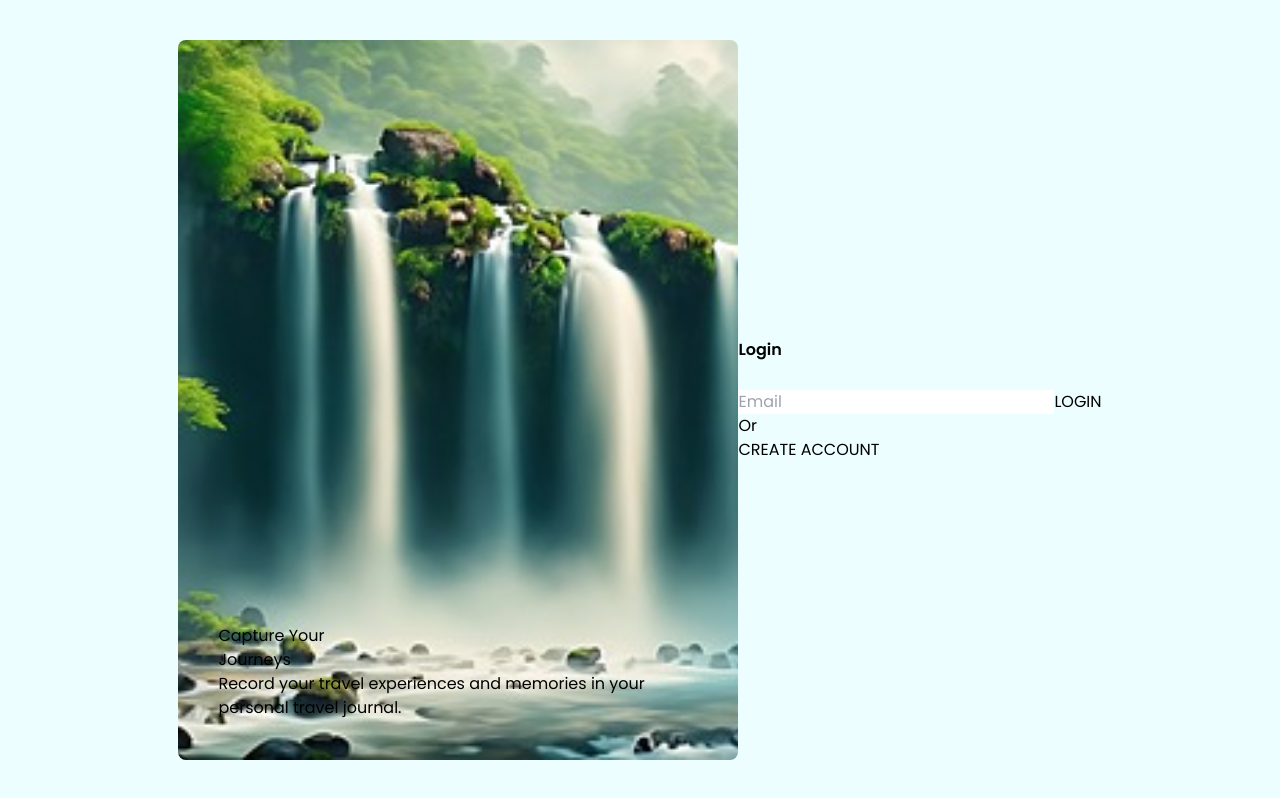
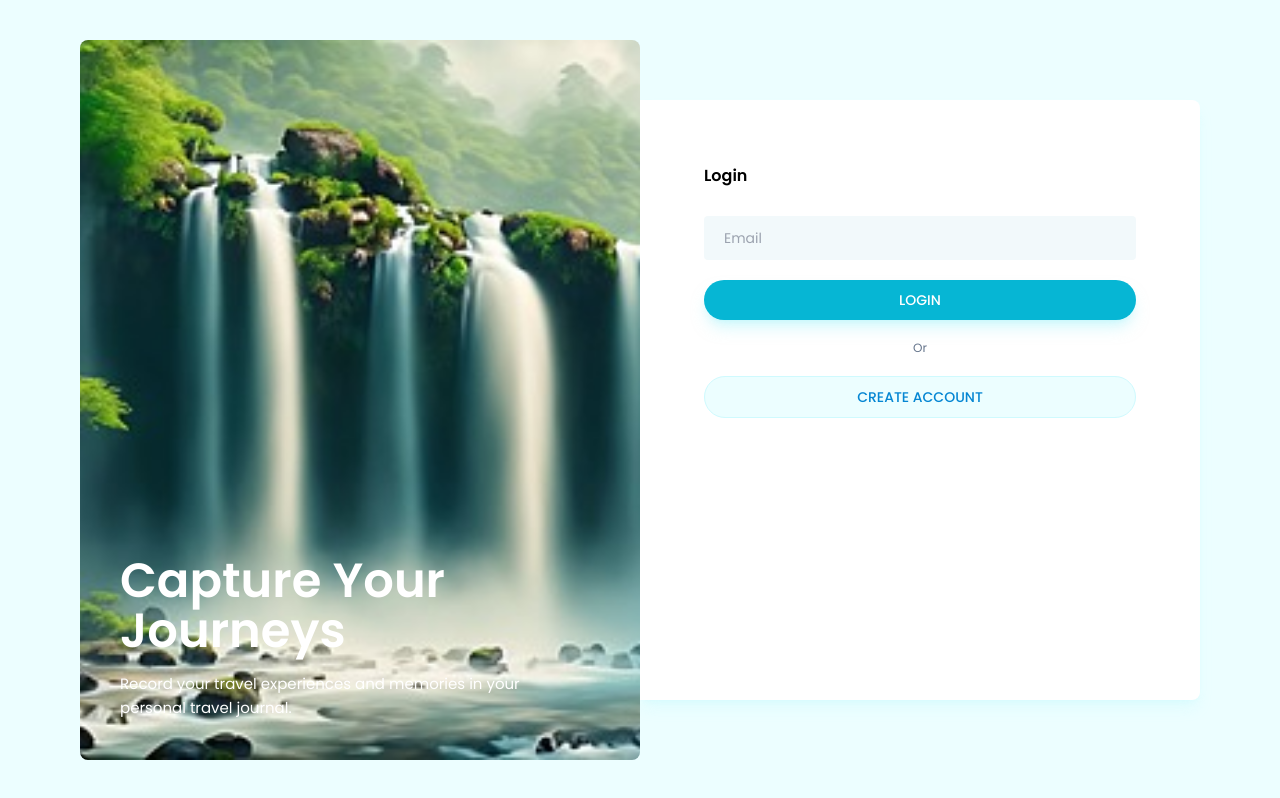
Before and after one commit to nisulaRap/travel_blog-MERN-, a React (Vite) app in the folder frontend/: page /login in a window 1280 px wide. Built offline with nearby package versions, Linux system fonts and the light colour scheme.

Commit message:
updated input box, font size in css

```diff
--- a/frontend/src/index.css
+++ b/frontend/src/index.css
@@ -14,3 +14,17 @@
         overflow-x: hidden;
     }
 }
+
+@layer components {
+    .input-box {
+        @apply w-full text-sm bg-cyan-600/5 rounded px-5 py-3 mb-4 outline-none;
+    }
+
+    .btn-primary {
+        @apply w-full text-sm font-medium text-white bg-cyan-500 shadow-lg shadow-cyan-200/50 p-[10px] rounded-full my-1 hover:bg-cyan-100 hover:text-primary;
+    }
+
+    .btn-light {
+        @apply bg-cyan-50 text-primary shadow-cyan-100/0 border border-cyan-100 hover:bg-primary hover:text-white;
+    }
+}
--- a/frontend/src/pages/Auth/Login.jsx
+++ b/frontend/src/pages/Auth/Login.jsx
@@ -6,17 +6,17 @@ const Login = () => {
       <div className="container h-screen flex items-center justify-center px-20 mx-auto">
         <div className="w-2/4 h-[90vh] flex items-end bg-login-bg-img bg-cover bg-center rounded-lg p-10 z-50">
           <div>
-            <h4 className="">
+            <h4 className="text-5xl text-white font-semibold leading-[50px]">
               Capture Your <br /> Journeys
             </h4>
-            <p className="">
+            <p className="text-[15px] text-white leading-6 pr-7 mt-4">
               Record your travel experiences and memories in your personal
               travel journal.
             </p>
           </div>
         </div>
 
-        <div className="">
+        <div className="w-2/4 h-[75vh] bg-white rounded-r-lg relative p-16 shadow-lg shadow-cyan-200/20">
           <form onSubmit={() => {}}>
             <h4 className="text-2x1 font-semibold mb-7">Login</h4>
 
@@ -25,9 +25,9 @@ const Login = () => {
               LOGIN
             </button>
 
-            <p className="">Or</p>
+            <p className="text-xs text-slate-500 text-center my-4">Or</p>
 
-            <button type="submit" className="" onClick={() => {navigate("/signup");}}>
+            <button type="submit" className="btn-primary btn-light" onClick={() => {navigate("/signup");}}>
               CREATE ACCOUNT
             </button>
           </form>
```
